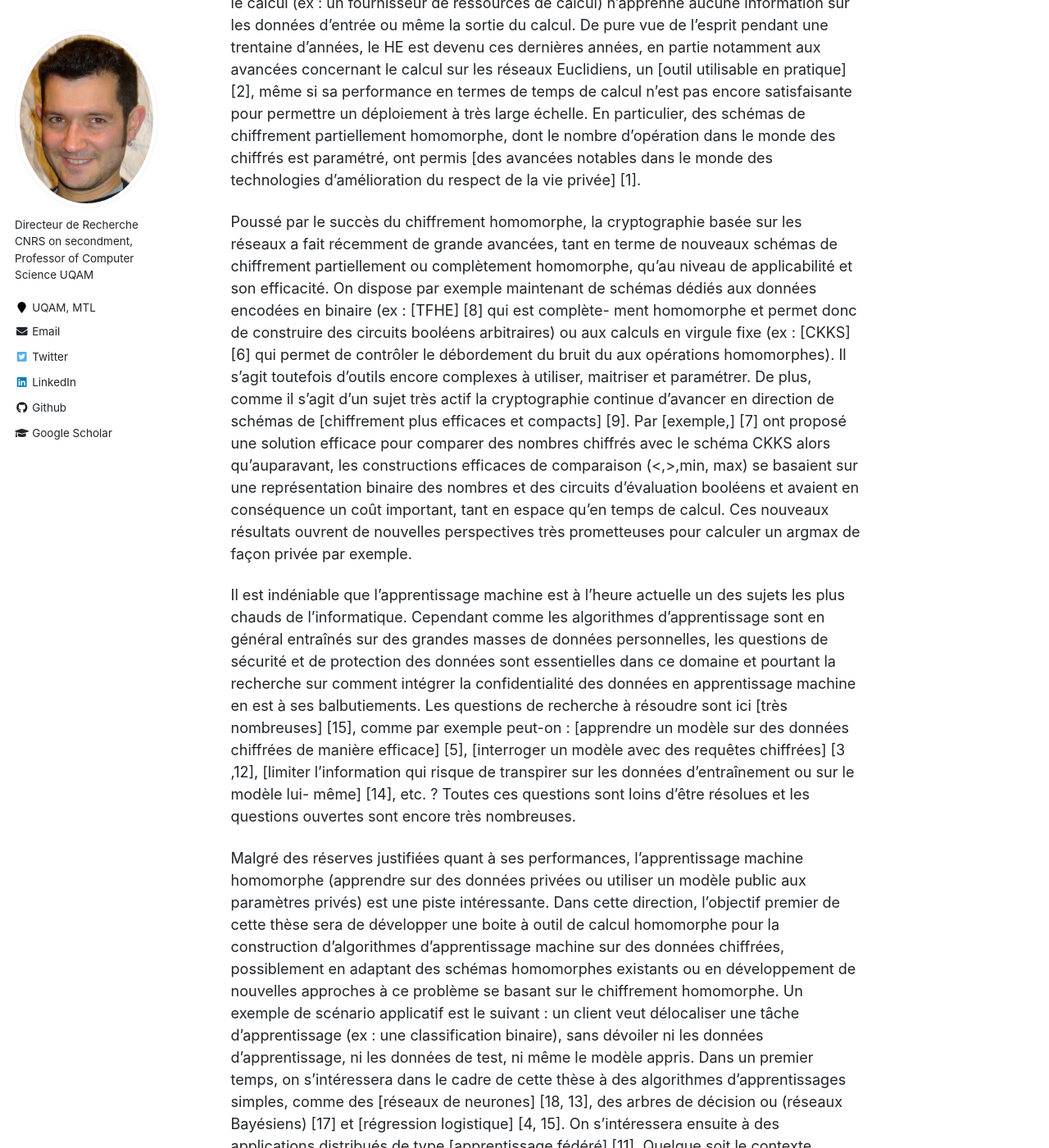
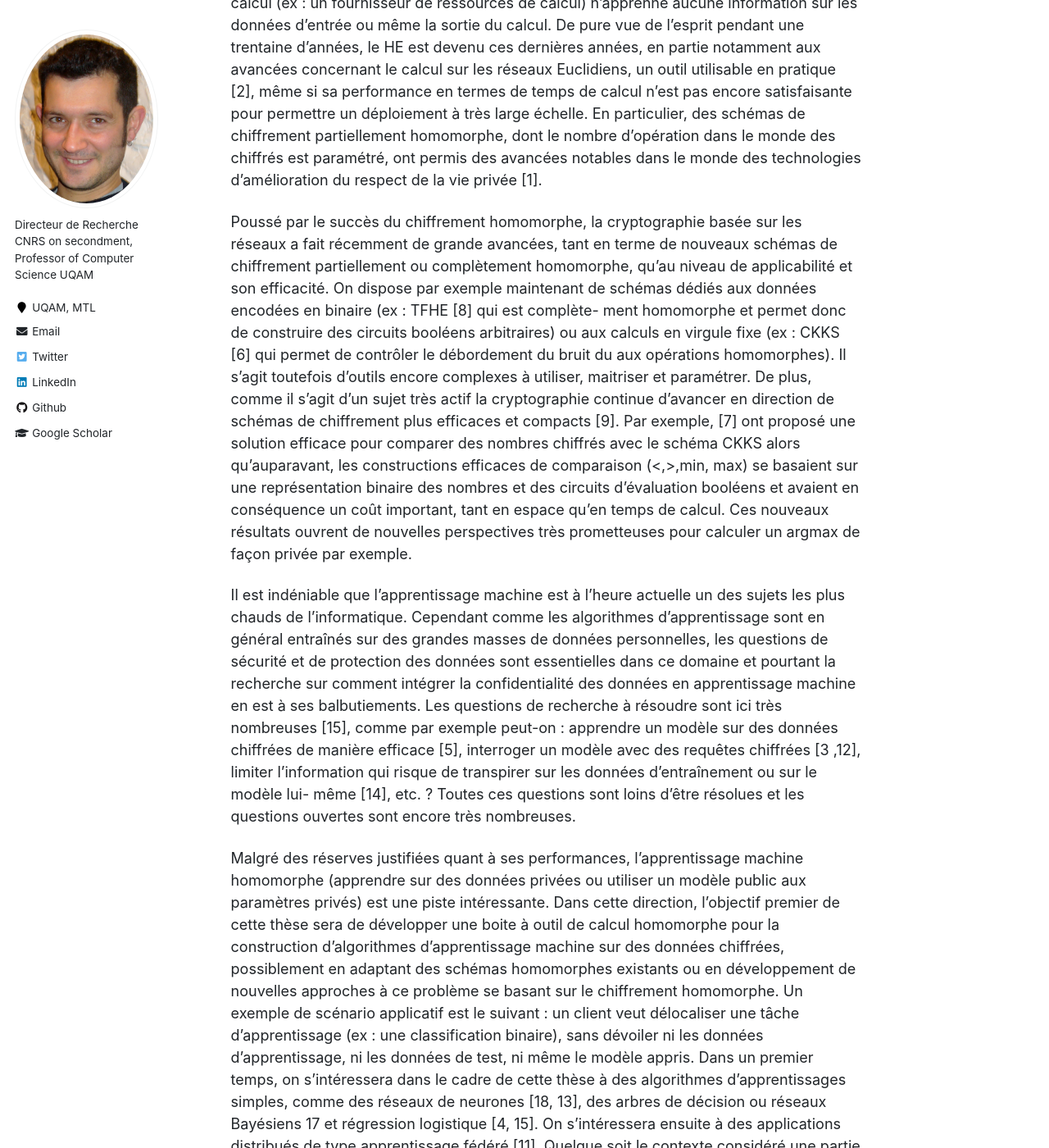
Before and after one commit to Kirija/kirija.github.io, a Jekyll site: the page built from _positions/2020-phd-2.md, in a window 1280 px wide and 1400 px high, scrolled down 520 px. Shown: the whole window at 82% size. Built offline with Jekyll 4.4.1, drawn with Linux system fonts in a browser that asks for light colours; some of the changed text lies outside the part shown.

Commit message:
phd2 remove internal refs which didnt work ?

```diff
--- a/_positions/2020-phd-2.md
+++ b/_positions/2020-phd-2.md
@@ -14,13 +14,13 @@ people: Sébastien Gambs & Marc-Olivier Killijian
 
 Cette thèse aura lieu dans le cadre du [projet DEEL](https://www.deel.ai) et portera sur l'utilisation du chiffrement homomorphe afin de faire avancer les connaissances en apprentissage machine équivoque (sur des données privées/confidentielles).
 
-Un [schéma de chiffrement homomorphe (HE)] [10] permet de calculer une fonction (ou un circuit) arbitraire sur des données chiffrées de telle manière à ce que l’entité effectuant le calcul (ex : un fournisseur de ressources de calcul) n’apprenne aucune information sur les données d’entrée ou même la sortie du calcul. De pure vue de l’esprit pendant une trentaine d’années, le HE est devenu ces dernières années, en partie notamment aux avancées concernant le calcul sur les réseaux Euclidiens, un [outil utilisable en pratique] [2], même si sa performance en termes de temps de calcul n’est pas encore satisfaisante pour permettre un déploiement à très large échelle. En particulier, des schémas de chiffrement partiellement homomorphe, dont le nombre d’opération dans le monde des chiffrés est paramétré, ont permis [des avancées notables dans le monde des technologies d’amélioration du respect de la vie privée] [1].
+Un schéma de chiffrement homomorphe (HE) [10] permet de calculer une fonction (ou un circuit) arbitraire sur des données chiffrées de telle manière à ce que l’entité effectuant le calcul (ex : un fournisseur de ressources de calcul) n’apprenne aucune information sur les données d’entrée ou même la sortie du calcul. De pure vue de l’esprit pendant une trentaine d’années, le HE est devenu ces dernières années, en partie notamment aux avancées concernant le calcul sur les réseaux Euclidiens, un outil utilisable en pratique [2], même si sa performance en termes de temps de calcul n’est pas encore satisfaisante pour permettre un déploiement à très large échelle. En particulier, des schémas de chiffrement partiellement homomorphe, dont le nombre d’opération dans le monde des chiffrés est paramétré, ont permis des avancées notables dans le monde des technologies d’amélioration du respect de la vie privée [1].
 
-Poussé par le succès du chiffrement homomorphe, la cryptographie basée sur les réseaux a fait récemment de grande avancées, tant en terme de nouveaux schémas de chiffrement partiellement ou complètement homomorphe, qu’au niveau de applicabilité et son efficacité. On dispose par exemple maintenant de schémas dédiés aux données encodées en binaire (ex : [TFHE] [8] qui est complète- ment homomorphe et permet donc de construire des circuits booléens arbitraires) ou aux calculs en virgule fixe (ex : [CKKS] [6] qui permet de contrôler le débordement du bruit du aux opérations homomorphes). Il s’agit toutefois d’outils encore complexes à utiliser, maitriser et paramétrer. De plus, comme il s’agit d’un sujet très actif la cryptographie continue d’avancer en direction de schémas de [chiffrement plus efficaces et compacts] [9]. Par [exemple,] [7] ont proposé une solution efficace pour comparer des nombres chiffrés avec le schéma CKKS alors qu’auparavant, les constructions efficaces de comparaison (<,>,min, max) se basaient sur une représentation binaire des nombres et des circuits d’évaluation booléens et avaient en conséquence un coût important, tant en espace qu’en temps de calcul. Ces nouveaux résultats ouvrent de nouvelles perspectives très prometteuses pour calculer un argmax de façon privée par exemple.
+Poussé par le succès du chiffrement homomorphe, la cryptographie basée sur les réseaux a fait récemment de grande avancées, tant en terme de nouveaux schémas de chiffrement partiellement ou complètement homomorphe, qu’au niveau de applicabilité et son efficacité. On dispose par exemple maintenant de schémas dédiés aux données encodées en binaire (ex : TFHE [8] qui est complète- ment homomorphe et permet donc de construire des circuits booléens arbitraires) ou aux calculs en virgule fixe (ex : CKKS [6] qui permet de contrôler le débordement du bruit du aux opérations homomorphes). Il s’agit toutefois d’outils encore complexes à utiliser, maitriser et paramétrer. De plus, comme il s’agit d’un sujet très actif la cryptographie continue d’avancer en direction de schémas de chiffrement plus efficaces et compacts [9]. Par exemple, [7] ont proposé une solution efficace pour comparer des nombres chiffrés avec le schéma CKKS alors qu’auparavant, les constructions efficaces de comparaison (<,>,min, max) se basaient sur une représentation binaire des nombres et des circuits d’évaluation booléens et avaient en conséquence un coût important, tant en espace qu’en temps de calcul. Ces nouveaux résultats ouvrent de nouvelles perspectives très prometteuses pour calculer un argmax de façon privée par exemple.
 
-Il est indéniable que l’apprentissage machine est à l’heure actuelle un des sujets les plus chauds de l’informatique. Cependant comme les algorithmes d’apprentissage sont en général entraînés sur des grandes masses de données personnelles, les questions de sécurité et de protection des données sont essentielles dans ce domaine et pourtant la recherche sur comment intégrer la confidentialité des données en apprentissage machine en est à ses balbutiements. Les questions de recherche à résoudre sont ici [très nombreuses] [15], comme par exemple peut-on : [apprendre un modèle sur des données chiffrées de manière efficace] [5], [interroger un modèle avec des requêtes chiffrées] [3 ,12], [limiter l’information qui risque de transpirer sur les données d’entraînement ou sur le modèle lui- même] [14], etc. ? Toutes ces questions sont loins d’être résolues et les questions ouvertes sont encore très nombreuses.
+Il est indéniable que l’apprentissage machine est à l’heure actuelle un des sujets les plus chauds de l’informatique. Cependant comme les algorithmes d’apprentissage sont en général entraînés sur des grandes masses de données personnelles, les questions de sécurité et de protection des données sont essentielles dans ce domaine et pourtant la recherche sur comment intégrer la confidentialité des données en apprentissage machine en est à ses balbutiements. Les questions de recherche à résoudre sont ici très nombreuses [15], comme par exemple peut-on : apprendre un modèle sur des données chiffrées de manière efficace [5], interroger un modèle avec des requêtes chiffrées [3 ,12], limiter l’information qui risque de transpirer sur les données d’entraînement ou sur le modèle lui- même [14], etc. ? Toutes ces questions sont loins d’être résolues et les questions ouvertes sont encore très nombreuses.
 
-Malgré des réserves justifiées quant à ses performances, l’apprentissage machine homomorphe (apprendre sur des données privées ou utiliser un modèle public aux paramètres privés) est une piste intéressante. Dans cette direction, l’objectif premier de cette thèse sera de développer une boite à outil de calcul homomorphe pour la construction d’algorithmes d’apprentissage machine sur des données chiffrées, possiblement en adaptant des schémas homomorphes existants ou en développement de nouvelles approches à ce problème se basant sur le chiffrement homomorphe. Un exemple de scénario applicatif est le suivant : un client veut délocaliser une tâche d’apprentissage (ex : une classification binaire), sans dévoiler ni les données d’apprentissage, ni les données de test, ni même le modèle appris. Dans un premier temps, on s’intéressera dans le cadre de cette thèse à des algorithmes d’apprentissages simples, comme des [réseaux de neurones] [18, 13], des arbres de décision ou (réseaux Bayésiens) [17] et [régression logistique] [4, 15]. On s’intéressera ensuite à des applications distribués de type [apprentissage fédéré] [11]. Quelque soit le contexte considéré une partie importante du travail portera sur la définition et modélisation du modèle d’adversaire s’appliquant au contexte considéré.
+Malgré des réserves justifiées quant à ses performances, l’apprentissage machine homomorphe (apprendre sur des données privées ou utiliser un modèle public aux paramètres privés) est une piste intéressante. Dans cette direction, l’objectif premier de cette thèse sera de développer une boite à outil de calcul homomorphe pour la construction d’algorithmes d’apprentissage machine sur des données chiffrées, possiblement en adaptant des schémas homomorphes existants ou en développement de nouvelles approches à ce problème se basant sur le chiffrement homomorphe. Un exemple de scénario applicatif est le suivant : un client veut délocaliser une tâche d’apprentissage (ex : une classification binaire), sans dévoiler ni les données d’apprentissage, ni les données de test, ni même le modèle appris. Dans un premier temps, on s’intéressera dans le cadre de cette thèse à des algorithmes d’apprentissages simples, comme des réseaux de neurones [18, 13], des arbres de décision ou réseaux Bayésiens 17 et régression logistique [4, 15]. On s’intéressera ensuite à des applications distribués de type apprentissage fédéré [11]. Quelque soit le contexte considéré une partie importante du travail portera sur la définition et modélisation du modèle d’adversaire s’appliquant au contexte considéré.
 
 [1] Aguilar-Melchor, C., Barrier*, J., Fousse, L., and Killijian, M. XPIR : Private information retrieval for everyone. PoPETs 2016, 2 (2016), 155–174.
 
```
